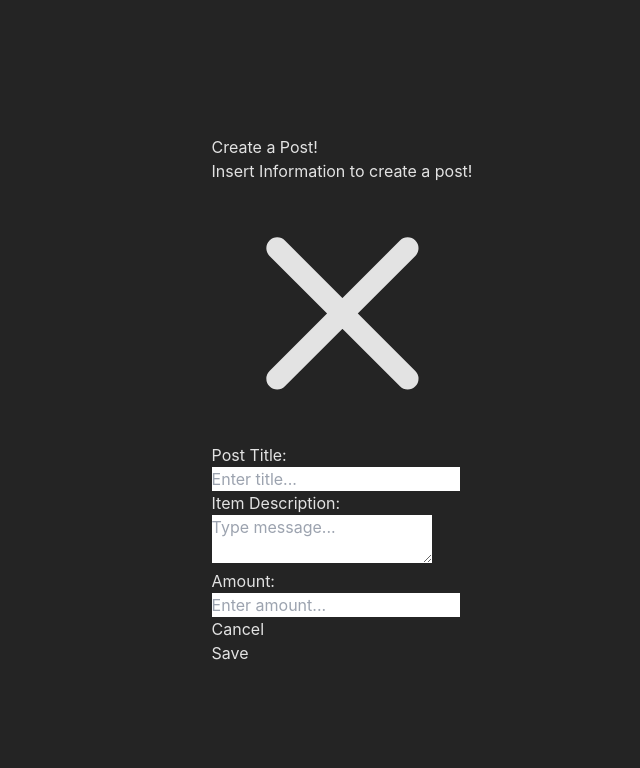
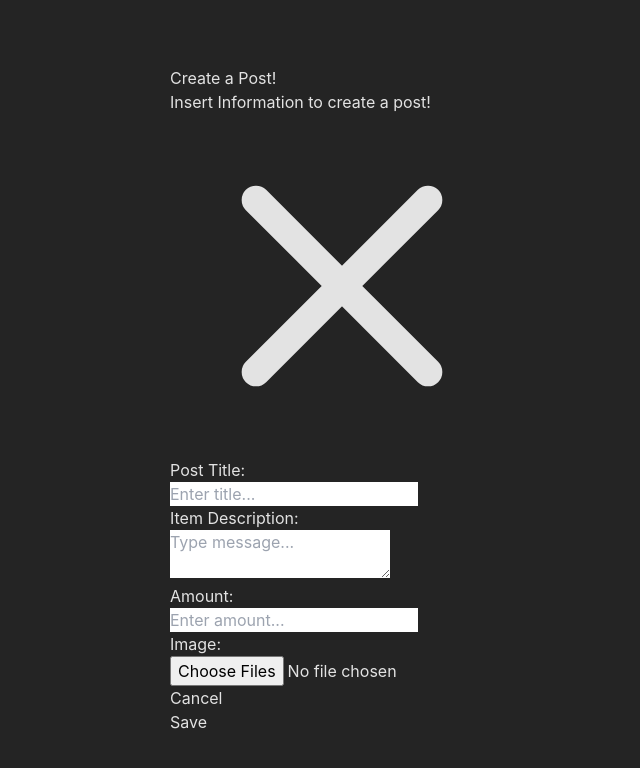
Before and after one commit to fufupatwo/swe-project, a React (Vite) app in the folder frontend/: page /Home in a window 1280 px wide. Both pictures are taken after a click on the button "Create a Post!". Shown: the top 768 px of the page, without its empty margins (298-938 px from the left). Built offline with nearby package versions, Linux system fonts and the light colour scheme.

Commit message:
Finished with Modal input fields. - Handle route now

```diff
--- a/frontend/src/pages/HomePage.jsx
+++ b/frontend/src/pages/HomePage.jsx
@@ -8,6 +8,7 @@ const HomePage = () => {
     const [titleError, setTitleError] = useState(false);
     const [descriptionError, setDescriptionError] = useState(false);
     const [amountError, setAmountError] = useState(false);
+    const [images, setImages] = useState([]);
 
     const openModal = () => {
         setIsOpen(true);
@@ -30,6 +31,22 @@ const HomePage = () => {
     const handleAmountChange = (e) => {
         setAmount(e.target.value);
         setAmountError(false);
+    };
+
+    const handleImageChange = (e) => {
+        const files = e.target.files;
+        const newImages = Array.from(files).map(file => ({
+            url: URL.createObjectURL(file),
+            name: file.name,
+            size: file.size,
+        }));
+        setImages([...images, ...newImages]);
+    };
+
+    const handleRemoveImage = (index) => {
+        const newImages = [...images];
+        newImages.splice(index, 1);
+        setImages(newImages);
     };
 
     const handleSave = () => {
@@ -103,6 +120,25 @@ const HomePage = () => {
                                 required
                             />
                             {amountError && <span className="text-sm text-red-600">Amount is required</span>}
+                            <div className="mb-2 font-semibold text-gray-700">Image:</div>
+                            <input
+                                type="file"
+                                multiple
+                                onChange={handleImageChange}
+                                className="mb-5"
+                            />
+                            <div className="flex flex-wrap">
+                                {images.map((image, index) => (
+                                    <div key={index} className="relative w-32 h-32 mr-2 mb-2">
+                                        <img src={image.url} alt={image.name} className="w-32 h-32 object-cover rounded" />
+                                        <button onClick={() => handleRemoveImage(index)} className="absolute top-0 right-0 mt-1 mr-1 bg-red-500 text-white rounded-full p-1">
+                                            <svg className="w-4 h-4" fill="none" viewBox="0 0 24 24" stroke="currentColor">
+                                                <path strokeLinecap="round" strokeLinejoin="round" strokeWidth="2" d="M6 18L18 6M6 6l12 12" />
+                                            </svg>
+                                        </button>
+                                    </div>
+                                ))}
+                            </div>
                             {/* More modal content */}
                             {/* Add your additional modal content here */}
                         </div>
```
